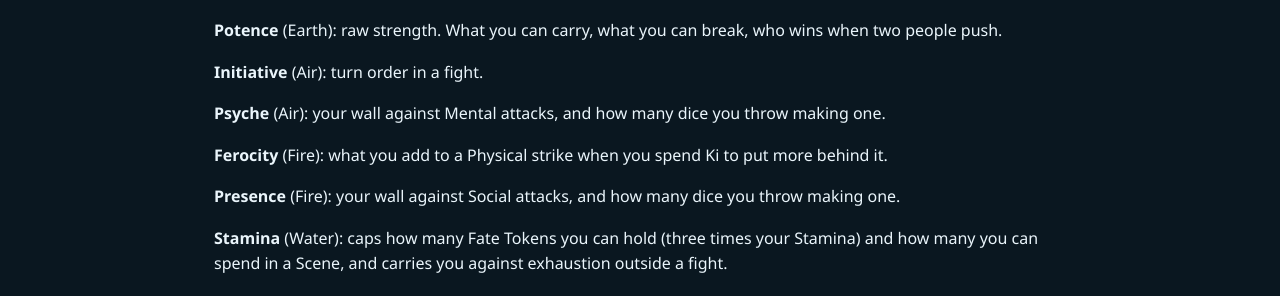
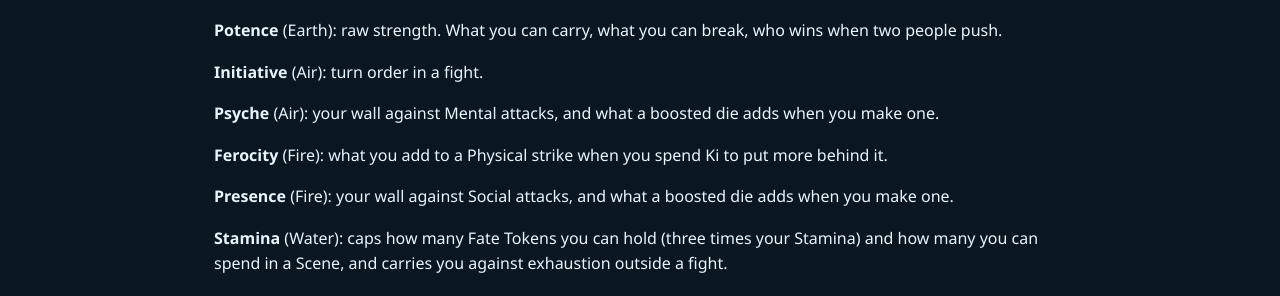
Before and after one commit to feralucce/20_Below, a Jekyll site: the page built from webbook/creating-a-character.md, in a window 1280 px wide and 900 px high, scrolled down 4651 px. Shown: the part 158-454 px from the top of the window. Built offline with Jekyll 4.4.1, drawn with Linux system fonts in a browser that asks for light colours.

Commit message:
Psyche and Presence don't set your attack dice, and Telepathy stops pretending they do
Social and Mental attacks come from Gifts, and all eleven of them in the
game live there - so there was never a missing general mechanic, only a
wrong description of the one that exists.

Chapter 03 told players that Psyche and Presence are "how many dice you
throw making one." Ten of the eleven wall attacks set their own count -
2d10, rising to 5d10 at high Levels - and the sub-stat has nothing to do
with it. What Psyche and Presence actually do on offence is supply what a
boosted die adds under Ki Infusion, which is what both lines now say. A
player was otherwise building a character expecting a social-attack pool
that does not exist.

Telepathy Level 3 was the eleventh case, reading "roll your Psyche dice
per-die against their Psyche wall" - the last survivor of the mechanic
removed in August, and the reason the Chapter 03 line looked defensible.
Confirmed as a leftover rather than a deliberate exception, so it now
rolls 2d10 like every other wall attack at the Level one appears.

Fixed in the manuscript, rules/gifts.md and the web edition together,
since a wrong number in a Gift is a correction rather than prose.

Co-Authored-By: Claude Opus 5 <noreply@anthropic.com>

```diff
--- a/webbook/creating-a-character.md
+++ b/webbook/creating-a-character.md
@@ -143,11 +143,11 @@ Spend wisely.
 
 **Initiative** (Air): turn order in a fight.
 
-**Psyche** (Air): your wall against Mental attacks, and how many dice you throw making one.
+**Psyche** (Air): your wall against Mental attacks, and what a boosted die adds when you make one.
 
 **Ferocity** (Fire): what you add to a Physical strike when you spend Ki to put more behind it.
 
-**Presence** (Fire): your wall against Social attacks, and how many dice you throw making one.
+**Presence** (Fire): your wall against Social attacks, and what a boosted die adds when you make one.
 
 **Stamina** (Water): caps how many Fate Tokens you can hold (three times your Stamina) and how many you can spend in a Scene, and carries you against exhaustion outside a fight.
 
```
Also changed, not shown: rules/gifts.md (+1 -1 lines), webbook/gifts.md (+1 -1 lines).
